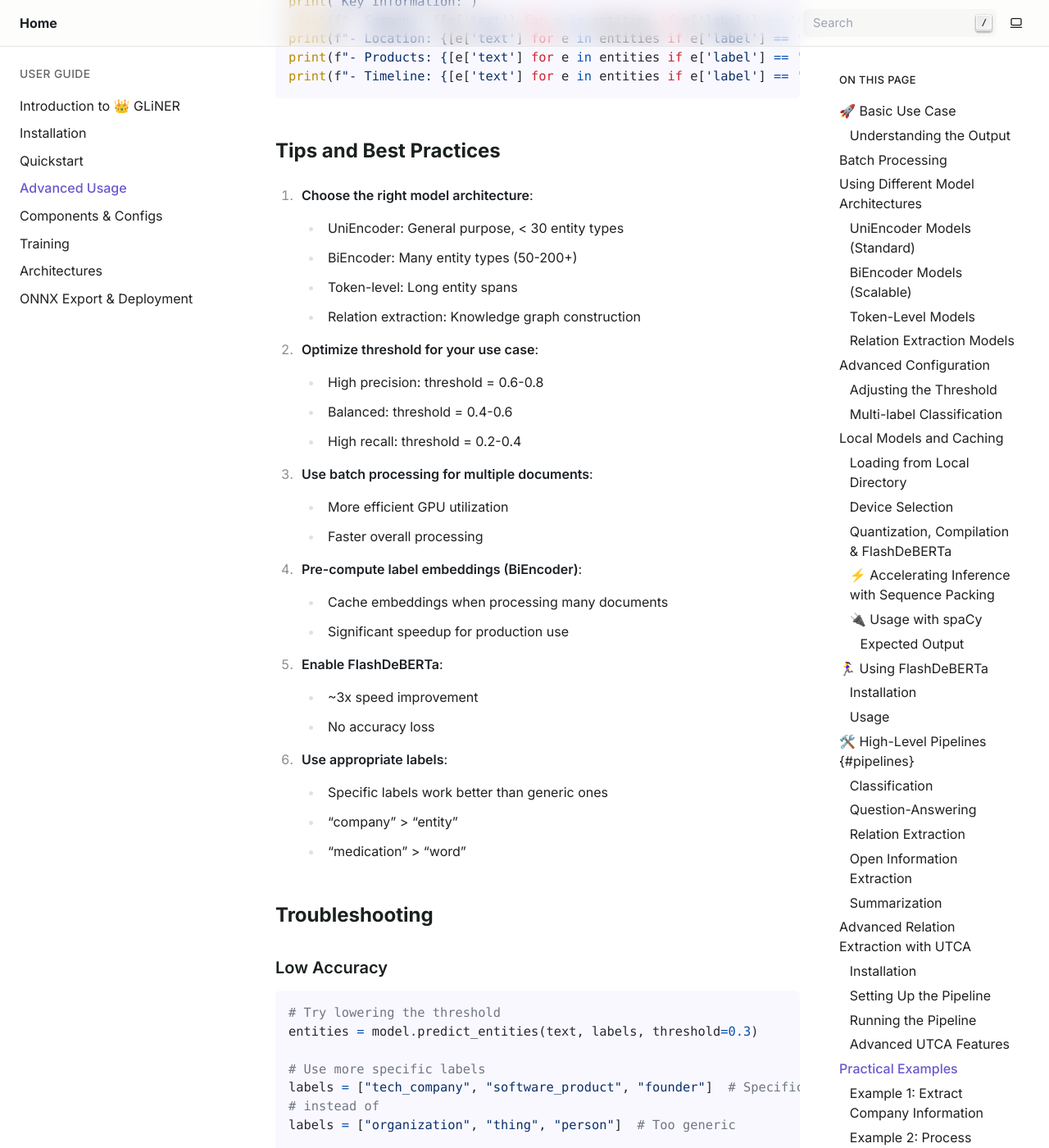
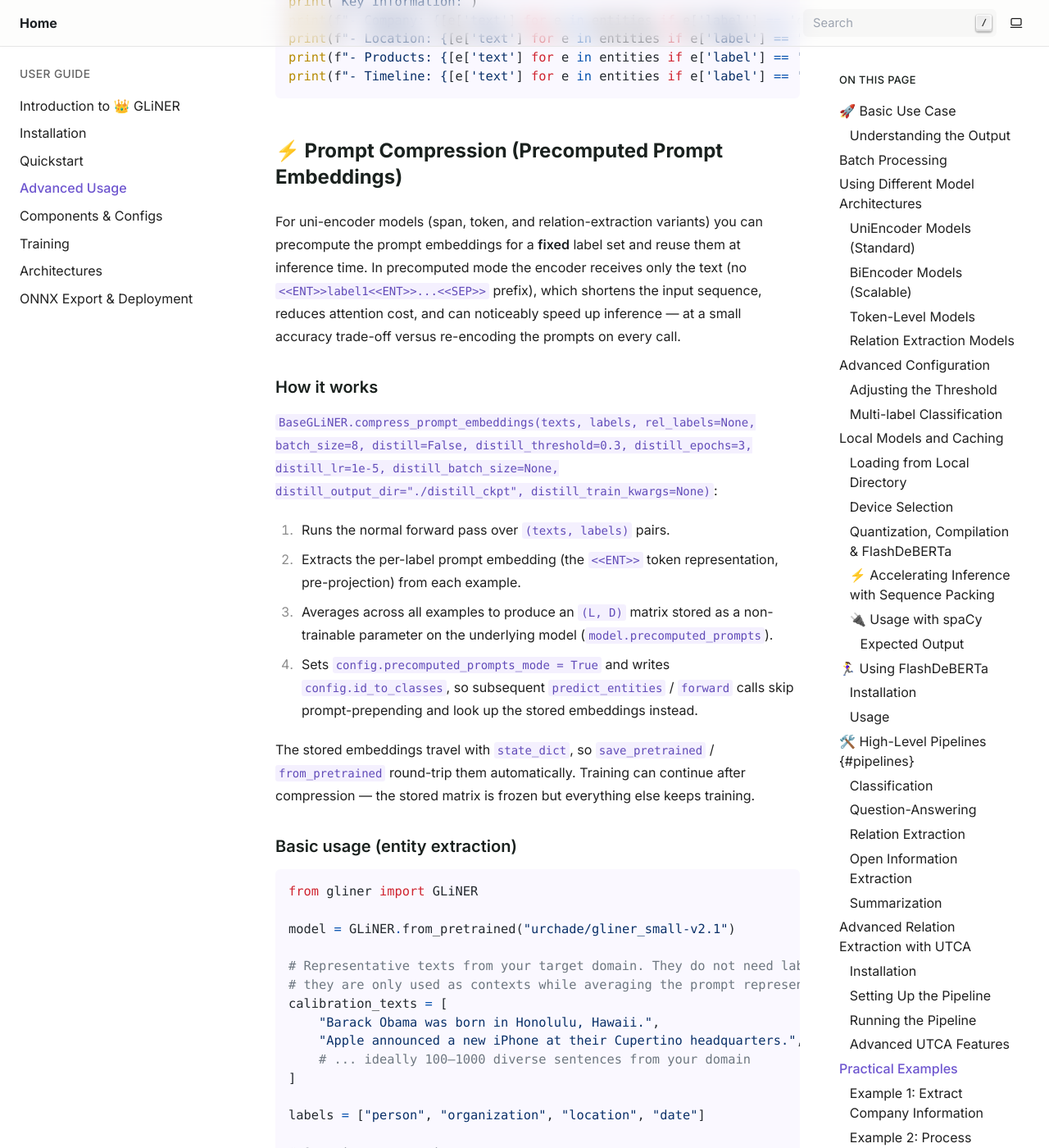
Before and after one commit to urchade/GLiNER, a Sphinx documentation site: the page built from docs/usage.md, in a window 1280 px wide and 1400 px high, scrolled down 22963 px. Shown: the whole window at 82% size. Built offline with Sphinx 7.4.7, drawn with Linux system fonts in a browser that asks for light colours; pages that are not in the unit, such as notebooks, are missing from menus; some of the changed text lies outside the part shown.

Commit message:
update docs on prompts compression

````diff
--- a/docs/usage.md
+++ b/docs/usage.md
@@ -990,6 +990,112 @@ print(f"- Products: {[e['text'] for e in entities if e['label'] == 'product']}")
 print(f"- Timeline: {[e['text'] for e in entities if e['label'] == 'date']}")
 ```
 
+## ⚡ Prompt Compression (Precomputed Prompt Embeddings)
+
+For uni-encoder models (span, token, and relation-extraction variants) you can
+precompute the prompt embeddings for a **fixed** label set and reuse them at
+inference time. In precomputed mode the encoder receives only the text
+(no `<<ENT>>label1<<ENT>>...<<SEP>>` prefix), which shortens the input sequence,
+reduces attention cost, and can noticeably speed up inference — at a small
+accuracy trade-off versus re-encoding the prompts on every call.
+
+### How it works
+
+`BaseGLiNER.compress_prompt_embeddings(texts, labels, rel_labels=None, batch_size=8, distill=False, distill_threshold=0.3, distill_epochs=3, distill_lr=1e-5, distill_batch_size=None, distill_output_dir="./distill_ckpt", distill_train_kwargs=None)`:
+
+1. Runs the normal forward pass over `(texts, labels)` pairs.
+2. Extracts the per-label prompt embedding (the `<<ENT>>` token representation,
+   pre-projection) from each example.
+3. Averages across all examples to produce an `(L, D)` matrix stored as a
+   non-trainable parameter on the underlying model (`model.precomputed_prompts`).
+4. Sets `config.precomputed_prompts_mode = True` and writes
+   `config.id_to_classes`, so subsequent `predict_entities` / `forward` calls
+   skip prompt-prepending and look up the stored embeddings instead.
+
+The stored embeddings travel with `state_dict`, so `save_pretrained` /
+`from_pretrained` round-trip them automatically. Training can continue after
+compression — the stored matrix is frozen but everything else keeps training.
+
+### Basic usage (entity extraction)
+
+```python
+from gliner import GLiNER
+
+model = GLiNER.from_pretrained("urchade/gliner_small-v2.1")
+
+# Representative texts from your target domain. They do not need labels;
+# they are only used as contexts while averaging the prompt representations.
+calibration_texts = [
+    "Barack Obama was born in Honolulu, Hawaii.",
+    "Apple announced a new iPhone at their Cupertino headquarters.",
+    # ... ideally 100–1000 diverse sentences from your domain
+]
+
+labels = ["person", "organization", "location", "date"]
+
+# One-time compression step
+model.compress_prompt_embeddings(calibration_texts, labels, batch_size=16)
+
+# Inference now uses the precomputed prompts — no need to pass labels again
+entities = model.predict_entities(
+    "Tim Cook visited Berlin last Tuesday.",
+    labels,               # must match (order-insensitive) the compressed set
+    threshold=0.5,
+)
+
+# Persist the compressed model
+model.save_pretrained("./gliner-compressed")
+```
+
+### Relation extraction
+
+For relex models (`UniEncoderSpanRelexModel` / `UniEncoderTokenRelexModel`),
+pass `rel_labels` so the `<<REL>>` prompt embeddings are compressed as well:
+
+```python
+model.compress_prompt_embeddings(
+    texts=calibration_texts,
+    labels=["person", "organization", "location"],
+    rel_labels=["works_for", "located_in", "founder_of"],
+    batch_size=8,
+)
+```
+
+### End-to-end distillation
+
+Compression alone can dip quality because averaged prompt embeddings drop
+context-specific signal. Pass `distill=True` to recover it in a single call:
+the raw (pre-compression) model first generates pseudo-labels over `texts`,
+prompts are then compressed, and the compressed model is fine-tuned on those
+pseudo-labels — no separate script required.
+
+```python
+model.compress_prompt_embeddings(
+    texts=calibration_texts,     # also used as the distillation corpus
+    labels=labels,
+    batch_size=16,
+    distill=True,
+    distill_threshold=0.3,       # pseudo-label confidence cutoff
+    distill_epochs=3,
+    distill_lr=1e-5,
+    distill_output_dir="./distill_ckpt",
+)
+```
+
+Relevant knobs:
+
+- `distill_threshold`: confidence cutoff used when the raw model produces
+  pseudo-labels. Lower values widen the training signal but add noise.
+- `distill_epochs`, `distill_lr`: fine-tuning schedule.
+- `distill_batch_size`: defaults to `batch_size` if omitted.
+- `distill_output_dir`: forwarded to `train_model`.
+- `distill_train_kwargs`: dict of extra kwargs merged into the underlying
+  `train_model` call (e.g. to override `save_strategy`, `logging_steps`, etc.).
+
+Pseudo-labels are generated from the same `texts` used for compression, so one
+diverse in-domain corpus serves both roles.
+
+
 ## Tips and Best Practices
 
 1. **Choose the right model architecture**:
````
